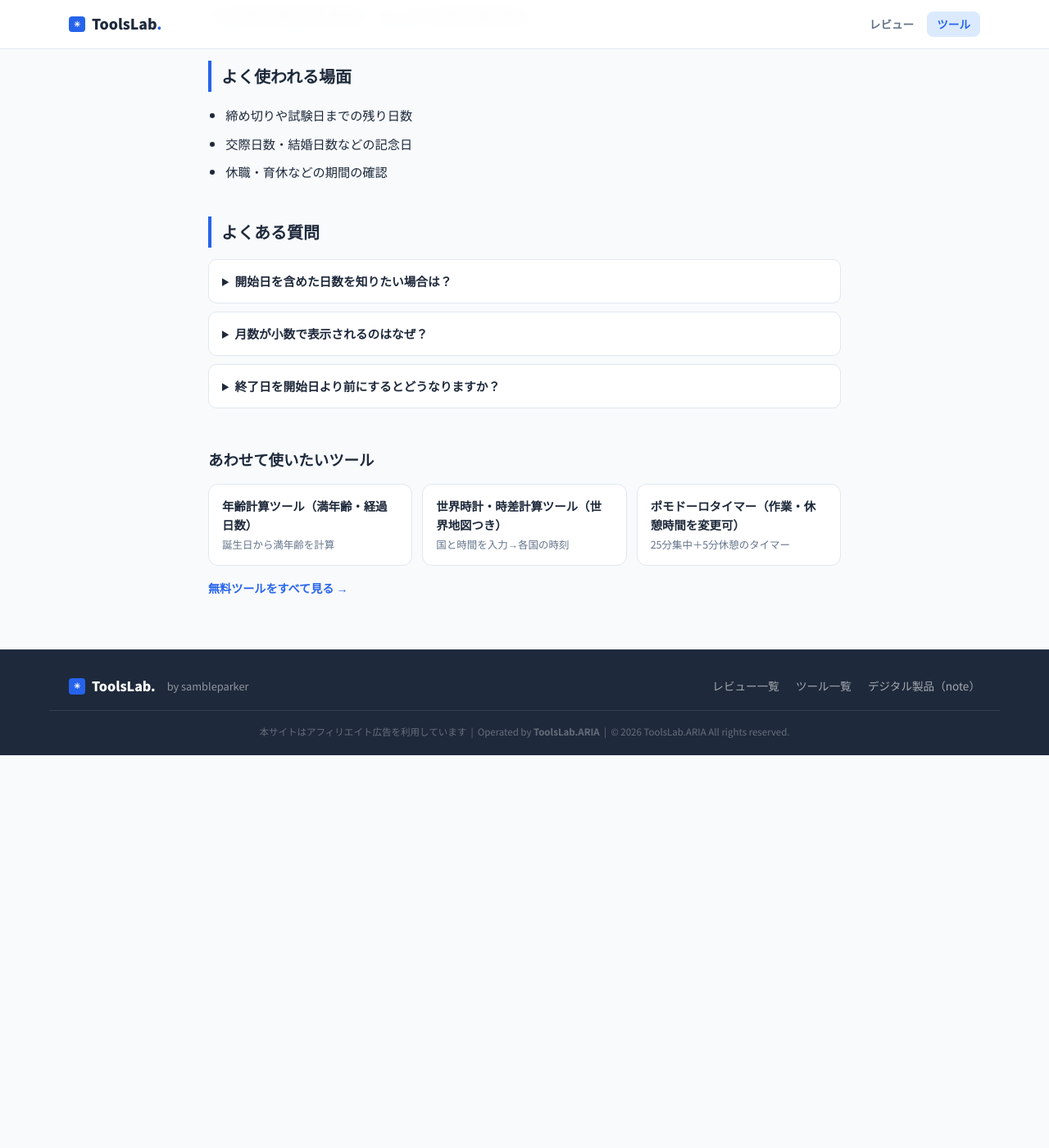
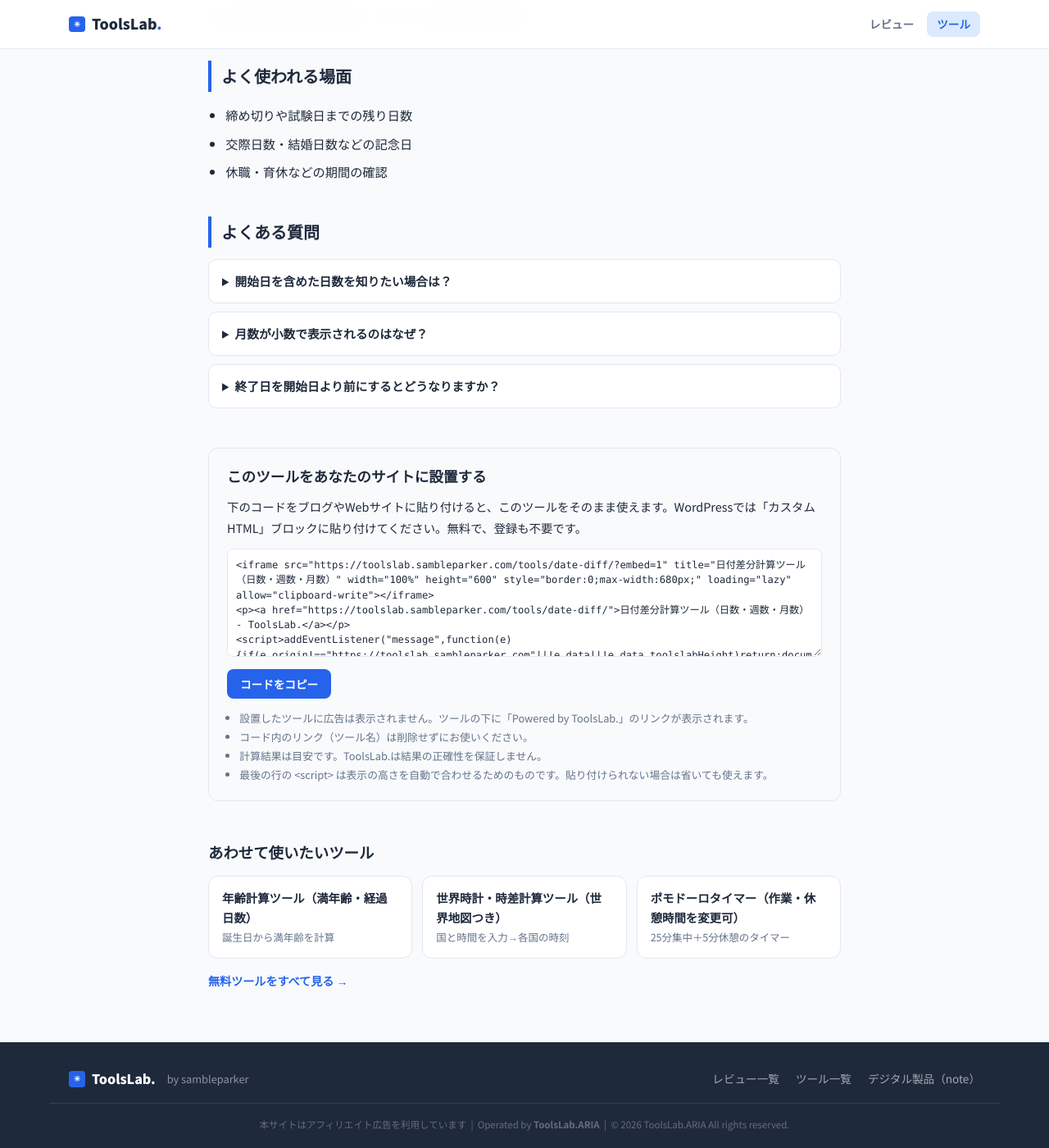
Before and after one commit to ToolsLab-ops/review, a Jekyll site: the page built from _tools/date-diff.html, in a window 1280 px wide and 1400 px high, scrolled down 917 px. Shown: the whole window at 82% size. Built offline with Jekyll 4.4.1, drawn with Linux system fonts in a browser that asks for light colours; before the commit the page ends 1838 px from its top, so only the background shows below that.

Commit message:
feat: 無料ツールの貼り付けコード（埋め込み）配布を追加
hiro承認（2026-10-18）。他サイトに設置してもらい、ToolsLab.へのリンクと流入を増やすため。広告は載せない。
- 各ツールページに「このツールをあなたのサイトに設置する」欄（iframeコード・コピーボタン・利用条件）
- ?embed=1 でツール本体だけの表示（ヘッダー・解説・文脈広告を非表示、Powered by ToolsLab. を表示）
- 設置先で高さを自動調整するため postMessage で高さを通知（受け側は送信元を確認）

Co-Authored-By: Claude Opus 5.5 <noreply@anthropic.com>

```diff
--- a/_layouts/tool.html
+++ b/_layouts/tool.html
@@ -70,6 +71,7 @@ layout: null
   <section class="tp-card" aria-label="{{ page.h1 }}">
     <div class="bubble-tool-body" id="toolBody"><noscript>このツールはJavaScriptを有効にしてご利用ください。</noscript></div>
     <div class="contextual-ads" id="toolAds" style="display:none"></div>
+    <p class="tp-embed-credit"><a href="{{ tool_url }}" target="_blank" rel="noopener">Powered by ToolsLab.</a></p>
   </section>
 
   <article class="tp-article">
@@ -96,6 +98,24 @@ layout: null
     {% endif %}
   </article>
 
+  {%- capture embed_code -%}
+<iframe src="{{ tool_url }}?embed=1" title="{{ page.h1 | escape }}" width="100%" height="600" style="border:0;max-width:680px;" loading="lazy" allow="clipboard-write"></iframe>
+<p><a href="{{ tool_url }}">{{ page.h1 | escape }} - ToolsLab.</a></p>
+<script>addEventListener("message",function(e){if(e.origin!=="https://toolslab.sambleparker.com"||!e.data||!e.data.toolslabHeight)return;document.querySelectorAll('iframe[src^="https://toolslab.sambleparker.com/tools/"]').forEach(function(f){if(f.contentWindow===e.source)f.style.height=e.data.toolslabHeight+"px";});});</script>
+  {%- endcapture %}
+  <section class="tp-embed-section" aria-labelledby="embedTitle">
+    <h2 id="embedTitle">このツールをあなたのサイトに設置する</h2>
+    <p>下のコードをブログやWebサイトに貼り付けると、このツールをそのまま使えます。WordPressでは「カスタムHTML」ブロックに貼り付けてください。無料で、登録も不要です。</p>
+    <textarea id="embedCode" class="tp-embed-code" rows="6" readonly>{{ embed_code | escape }}</textarea>
+    <div class="tp-embed-actions"><button type="button" id="embedCopy" class="tp-embed-btn">コードをコピー</button><span id="embedCopied" class="tp-embed-msg" hidden>コピーしました</span></div>
+    <ul class="tp-embed-terms">
+      <li>設置したツールに広告は表示されません。ツールの下に「Powered by ToolsLab.」のリンクが表示されます。</li>
+      <li>コード内のリンク（ツール名）は削除せずにお使いください。</li>
+      <li>計算結果は目安です。ToolsLab.は結果の正確性を保証しません。</li>
+      <li>最後の行の &lt;script&gt; は表示の高さを自動で合わせるためのものです。貼り付けられない場合は省いても使えます。</li>
+    </ul>
+  </section>
+
   {% if page.related %}
   <section class="tp-related">
     <h2>あわせて使いたいツール</h2>
--- a/assets/css/tool-page.css
+++ b/assets/css/tool-page.css
@@ -37,3 +37,24 @@
   .tp-title { font-size: 1.35rem; }
   .tp-card .bubble-tool-body { padding: 16px; }
 }
+
+.tp-embed-credit { display: none; }
+.tp-embed-section { margin-top: 48px; padding: 20px 22px; background: var(--bg); border: 1px solid var(--border); border-radius: 12px; }
+.tp-embed-section h2 { font-size: 1.1rem; font-weight: 800; margin: 0 0 10px; }
+.tp-embed-section p { font-size: .9rem; line-height: 1.8; margin: 0 0 12px; }
+.tp-embed-code { width: 100%; box-sizing: border-box; font-family: ui-monospace, Menlo, Consolas, monospace; font-size: .76rem; line-height: 1.5; padding: 10px; border: 1.5px solid var(--border); border-radius: 8px; background: var(--white); color: var(--text); resize: vertical; }
+.tp-embed-actions { display: flex; align-items: center; gap: 12px; margin: 10px 0 12px; }
+.tp-embed-btn { padding: 8px 16px; border: 0; border-radius: 8px; background: var(--blue); color: #fff; font-weight: 700; font-size: .85rem; cursor: pointer; font-family: inherit; }
+.tp-embed-btn:focus-visible { outline: 2px solid var(--blue-d); outline-offset: 2px; }
+.tp-embed-msg { font-size: .82rem; color: var(--blue); font-weight: 700; }
+.tp-embed-terms { margin: 0; padding-left: 1.2em; font-size: .8rem; color: var(--muted); line-height: 1.8; }
+/* 埋め込み表示（?embed=1） */
+.tp-embed body { background: var(--white); }
+.tp-embed .site-header, .tp-embed .site-footer, .tp-embed .tp-breadcrumb, .tp-embed .tp-lead,
+.tp-embed .tp-article, .tp-embed .tp-related, .tp-embed .tp-embed-section, .tp-embed #toolAds { display: none !important; }
+.tp-embed .tp-wrap { max-width: none; padding: 0; }
+.tp-embed .tp-title { font-size: 1rem; margin: 0; padding: 12px 16px; border-bottom: 1px solid var(--border); }
+.tp-embed .tp-card { margin: 0; box-shadow: none; border-radius: 12px; }
+.tp-embed .tp-embed-credit { display: block; margin: 0; padding: 8px 16px 12px; text-align: right; font-size: .75rem; }
+.tp-embed .tp-embed-credit a { color: var(--muted); text-decoration: none; font-weight: 700; }
+.tp-embed .tp-embed-credit a:hover { color: var(--blue); }
--- a/assets/js/tool-page.js
+++ b/assets/js/tool-page.js
@@ -4,7 +4,8 @@ document.addEventListener('DOMContentLoaded', function () {
   if (!tool) return;
   var render = RENDERERS[id] || function () { return RENDERERS.default(tool); };
   document.getElementById('toolBody').innerHTML = render(tool);
-  var ads = renderAds(id);
+  var embed = document.documentElement.classList.contains('tp-embed');
+  var ads = embed ? '' : renderAds(id);
   if (ads) {
     var adsEl = document.getElementById('toolAds');
     adsEl.innerHTML = ads;
@@ -12,4 +13,18 @@ document.addEventListener('DOMContentLoaded', function () {
   }
   activeToolId = id;
   initTool(id);
+  if (embed && window.parent !== window) {
+    var post = function () { window.parent.postMessage({ toolslabHeight: Math.ceil(document.documentElement.scrollHeight) }, '*'); };
+    if (window.ResizeObserver) new ResizeObserver(post).observe(document.body);
+    window.addEventListener('load', post);
+    post();
+  }
+  var copyBtn = document.getElementById('embedCopy');
+  if (copyBtn) copyBtn.addEventListener('click', function () {
+    var ta = document.getElementById('embedCode');
+    var done = function () { var m = document.getElementById('embedCopied'); m.hidden = false; setTimeout(function () { m.hidden = true; }, 2000); };
+    ta.select();
+    if (navigator.clipboard) navigator.clipboard.writeText(ta.value).then(done, function () { document.execCommand('copy'); done(); });
+    else { document.execCommand('copy'); done(); }
+  });
 });
```
Also changed, not shown: other parts of _layouts/tool.html (+1 -0 lines).
